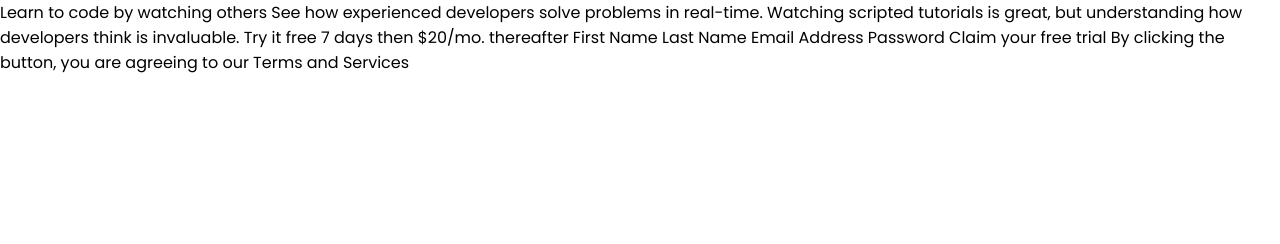
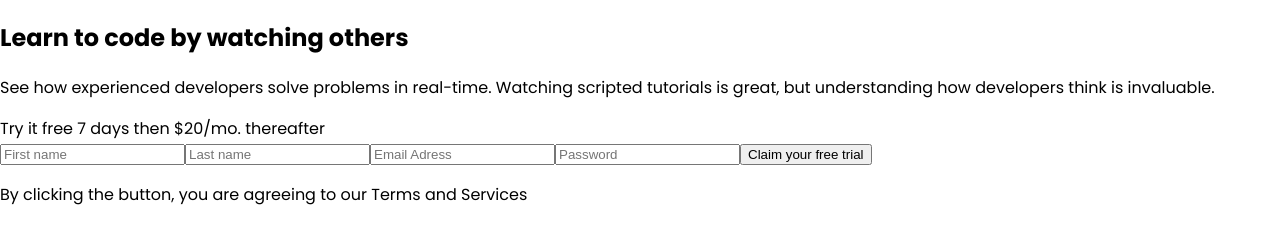
Before and after one commit to lmpko/frontendmentor-intro-component-with-signup-form-master, a React app: page / in a window 1280 px wide. Built offline with nearby package versions, Linux system fonts and the light colour scheme.

Commit message:
introcomponent, offercomponent and formcomponent created witch html structure

```diff
--- a/app.js
+++ b/app.js
@@ -1,6 +1,7 @@
 import React from "react";
 import ReactDOM from "react-dom/client";
+import IntroComponent from "./src/IntroComponent";
 
 const root = ReactDOM.createRoot(document.getElementById("root"))
 
-root.render()
+root.render(<IntroComponent/>)
--- a/index.html
+++ b/index.html
@@ -22,21 +22,5 @@
 
   <main id="root">not rendered</main>
 
-  Learn to code by watching others
-
-  See how experienced developers solve problems in real-time. Watching scripted tutorials is great,
-  but understanding how developers think is invaluable.
-
-  Try it free 7 days then $20/mo. thereafter
-
-  First Name
-  Last Name
-  Email Address
-  Password
-
-  Claim your free trial
-
-  By clicking the button, you are agreeing to our Terms and Services
-
 </body>
 </html>
--- /dev/null
+++ b/src/FormComponent.js
@@ -0,0 +1,18 @@
+import React from 'react'
+
+const FormComponent = () => {
+  return (
+    <form>
+        <input type="" name="" value="" placeholder='First name'/>
+        <input type="" name="" value="" placeholder='Last name'/>
+        <input type="" name="" value="" placeholder='Email Adress'/>
+        <input type="" name="" value="" placeholder='Password'/>
+        <button>Claim your free trial</button>
+        <p>
+            By clicking the button, you are agreeing to our Terms and Services
+        </p>
+    </form>
+  )
+}
+
+export default FormComponent
--- /dev/null
+++ b/src/IntroComponent.js
@@ -0,0 +1,21 @@
+import React from 'react'
+import OfferComponent from './OfferComponent'
+import FormComponent from './FormComponent'
+
+const IntroComponent = () => {
+  return (
+    <>
+        <section>
+            <h1>Learn to code by watching others</h1>
+            <p>
+                See how experienced developers solve problems in real-time. Watching scripted tutorials is great,
+                but understanding how developers think is invaluable.
+            </p>
+        </section>
+        <OfferComponent/>
+        <FormComponent/>
+    </>
+  )
+}
+
+export default IntroComponent
--- /dev/null
+++ b/src/OfferComponent.js
@@ -0,0 +1,9 @@
+import React from 'react'
+
+const OfferComponent = () => {
+  return (
+    <div> Try it free 7 days then $20/mo. thereafter</div>
+  )
+}
+
+export default OfferComponent
```
